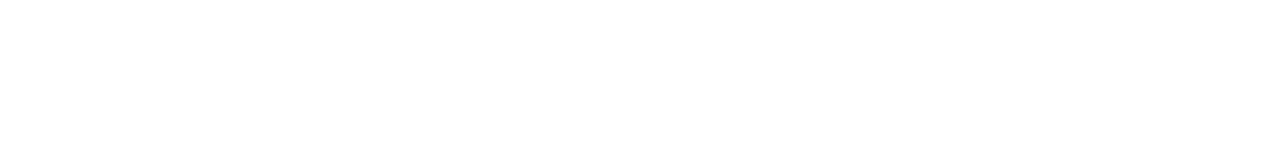
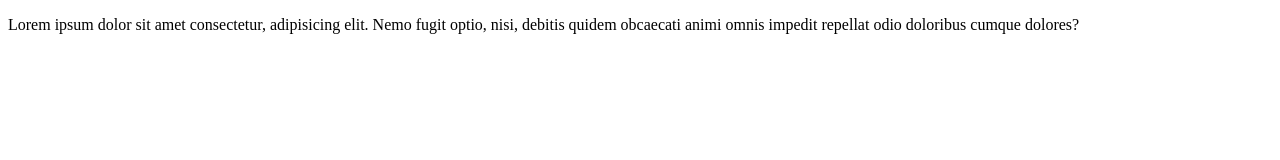
Before and after one commit to Najma099/Portfolio, a plain HTML site: page index.html in a window 1280 px wide. Drawn offline with Linux system fonts and the light colour scheme.

Commit message:
first commit

```diff
--- a/index.html
+++ b/index.html
@@ -6,6 +6,5 @@
     <title>Najma</title>
 </head>
 <body>
-
-</body>
+    <p>Lorem ipsum dolor sit amet consectetur, adipisicing elit. Nemo fugit optio, nisi, debitis quidem obcaecati animi omnis impedit repellat odio doloribus cumque dolores?</p>
 </html>
```
